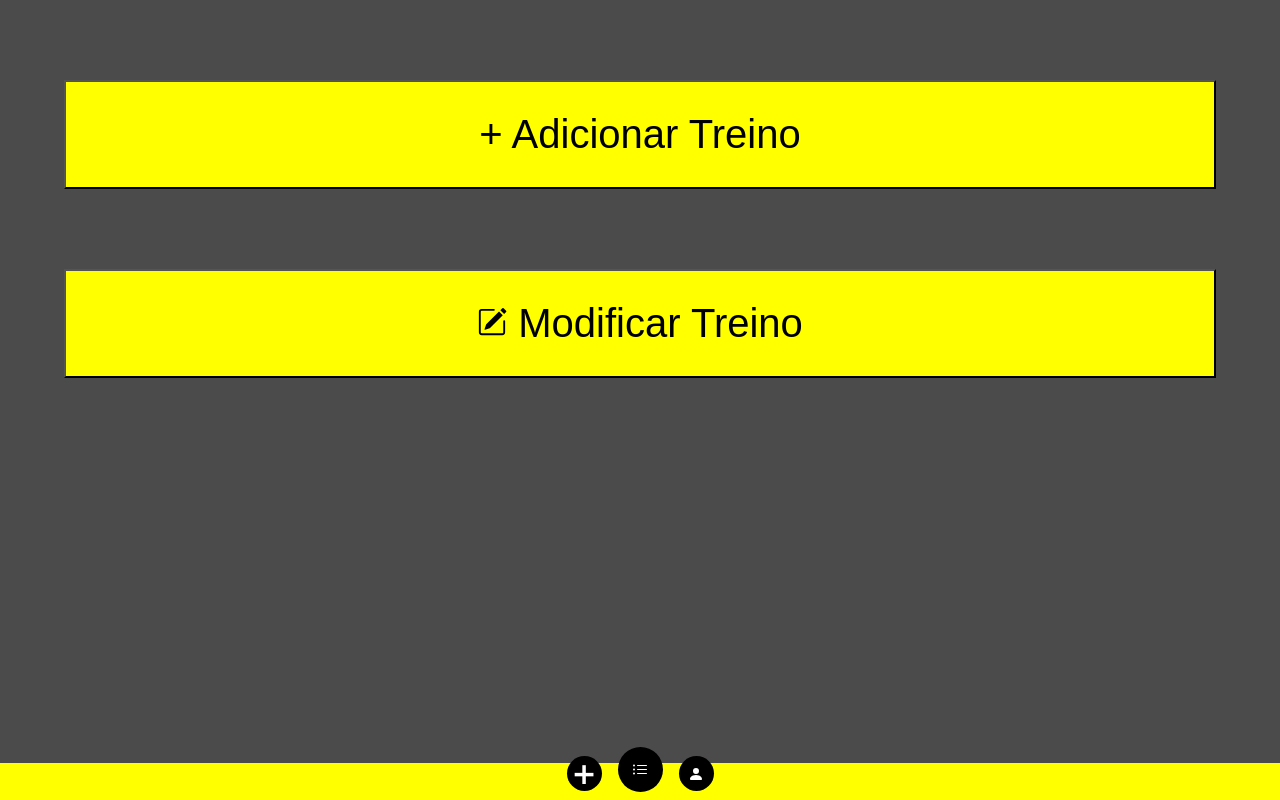
After one commit to AdrianFurquim/Academy-Training, a PHP site: page /adicionarTreino.html in a window 1280 px wide. The commit adds this page. Run offline with PHP 8.4, Linux system fonts and the light colour scheme.

Commit message:
Adicionando telas AdicionarTreino e usuario

```diff
--- /dev/null
+++ b/adicionarTreino.html
@@ -0,0 +1,42 @@
+<!DOCTYPE html>
+<html lang="en">
+<head>
+    <meta charset="UTF-8">
+    <meta name="viewport" content="width=device-width, initial-scale=1.0">
+    <title>Academy Training</title>
+    <link rel="stylesheet" href="style.css">
+</head>
+<body>
+
+    <header>
+        <nav>
+            <a href="adicionarTreino.html">
+                <div class="criar_treino">+</div>
+            </a>
+            <a href="index.html" class="meus_treinos_link">
+                <svg xmlns="http://www.w3.org/2000/svg" width="16" height="16" fill="currentColor" class="bi bi-list-ul" viewBox="0 0 16 16">
+                    <path fill-rule="evenodd" d="M5 11.5a.5.5 0 0 1 .5-.5h9a.5.5 0 0 1 0 1h-9a.5.5 0 0 1-.5-.5m0-4a.5.5 0 0 1 .5-.5h9a.5.5 0 0 1 0 1h-9a.5.5 0 0 1-.5-.5m0-4a.5.5 0 0 1 .5-.5h9a.5.5 0 0 1 0 1h-9a.5.5 0 0 1-.5-.5m-3 1a1 1 0 1 0 0-2 1 1 0 0 0 0 2m0 4a1 1 0 1 0 0-2 1 1 0 0 0 0 2m0 4a1 1 0 1 0 0-2 1 1 0 0 0 0 2"/>
+                </svg>
+            </a>
+            <a href="login.html" class="login_link">
+                <svg xmlns="http://www.w3.org/2000/svg" width="16" height="16" fill="currentColor" class="bi bi-person-fill" viewBox="0 0 16 16">
+                    <path d="M3 14s-1 0-1-1 1-4 6-4 6 3 6 4-1 1-1 1zm5-6a3 3 0 1 0 0-6 3 3 0 0 0 0 6"/>
+                </svg>
+            </a>
+        </nav>
+    </header>
+
+    <section class="escolha">
+        <button>
+            + Adicionar Treino</button>
+        <button>
+            <svg xmlns="http://www.w3.org/2000/svg" width="16" height="16" fill="currentColor" class="bi bi-pencil-square" viewBox="0 0 16 16">
+                <path d="M15.502 1.94a.5.5 0 0 1 0 .706L14.459 3.69l-2-2L13.502.646a.5.5 0 0 1 .707 0l1.293 1.293zm-1.75 2.456-2-2L4.939 9.21a.5.5 0 0 0-.121.196l-.805 2.414a.25.25 0 0 0 .316.316l2.414-.805a.5.5 0 0 0 .196-.12l6.813-6.814z"/>
+                <path fill-rule="evenodd" d="M1 13.5A1.5 1.5 0 0 0 2.5 15h11a1.5 1.5 0 0 0 1.5-1.5v-6a.5.5 0 0 0-1 0v6a.5.5 0 0 1-.5.5h-11a.5.5 0 0 1-.5-.5v-11a.5.5 0 0 1 .5-.5H9a.5.5 0 0 0 0-1H2.5A1.5 1.5 0 0 0 1 2.5z"/>
+            </svg>
+            Modificar Treino</button>
+    </section>
+
+    <script src="script.js"></script>
+</body>
+</html>
--- a/script.js
+++ b/script.js
@@ -4,6 +4,8 @@ let table_quarta = document.getElementById("table_quarta");
 let table_quinta = document.getElementById("table_quinta");
 let table_sexta = document.getElementById("table_sexta");
 let table_sabado = document.getElementById("table_sabado");
+
+let trs = document.getElementsByTagName("tr")
 
 function segunda(){
     table_segunda.style.display = "block";
@@ -12,6 +14,7 @@ function segunda(){
     table_quinta.style.display = "none";
     table_sexta.style.display = "none";
     table_sabado.style.display = "none";
+    trs[1].style.background = "black";
 }
 
 function terca(){
--- a/style.css
+++ b/style.css
@@ -3,36 +3,37 @@ body{
     margin: 0;
     background-color: rgb(75, 75, 75);
     color: white;
+    font-family:'Lucida Sans', 'Lucida Sans Regular', 'Lucida Grande', 'Lucida Sans Unicode', Geneva, Verdana, sans-serif;
 }
 
 header{
     background-color: yellow;
     width: 100%;
-    padding-top: 0.1em;
-    padding-bottom: 0.1em;
+    padding-top: 0.5em;
+    padding-bottom: 0.5em;
     display: flex;
-    justify-content: space-between;
+    justify-content: center;
     position: fixed;
     bottom: 0;
 }
 
 nav a{
     color: black;
+    margin-top: -0.5em;
     text-decoration: none;
-    margin-right: 1em;
 }
 
 nav{
     margin: auto;
-    margin-right: 1em;
     display: flex;
+    gap: 1em;
 }
 
 header h2{
     color: black;
 }
 
-.criar_treino{
+.criar_treino, .login_link{
     background-color: black;
     color: white;
     width: 35px;
@@ -42,6 +43,40 @@ header h2{
     font-weight: bold;
     justify-content: center;
     border-radius: 100%;
+    transition: 0.3s;
+    align-items: center;
+}
+
+.meus_treinos_link{
+    margin-top: -0.6em;
+    background-color: black;
+    color: white;
+    width: 45px;
+    height: 45px;
+    display: flex;
+    font-size: 40px;
+    justify-content: center;
+    border-radius: 100%;
+    transition: 0.3s;
+    align-items: center;
+}
+
+.criar_treino{
+    margin-top: -0.25em;
+}
+
+.criar_treino:hover, .login_link:hover{
+    width: 45px;
+    height: 45px;
+    font-size: 40px;
+    color: rgb(255, 255, 130);
+}
+
+.meus_treinos_link:hover{
+    width: 55px;
+    height: 55px;
+    font-size: 50px;
+    color: rgb(255, 255, 130);
 }
 
 .conteiner_dia_treino{
@@ -86,3 +121,57 @@ th, td {
     display: flex;
     justify-content: center;
 }
+
+/* Adicionar Treino ==================================================================================================================== */
+
+.escolha{
+    display: flex;
+    flex-direction: column;
+}
+
+.escolha button{
+    background-color: yellow;
+    width: 90%;
+    padding: 30px;
+    margin: auto;
+    font-size: 40px;
+    margin-top: 2em;
+    transition: 0.3s;
+    cursor: pointer;
+}
+
+.escolha svg{
+    width: 30px;
+    height: 30px;
+}
+
+.escolha button:hover{
+    background-color: yellow;
+    width: 95%;
+    padding: 35px;
+}
+
+/* Login ============================================================================================================================================================== */
+
+.conteiner_login{
+    border: 1px solid white;
+    width: 90%;
+    height: 90%;
+    margin: auto;
+    margin-top: 1.2em;
+}
+
+.foto_login{
+    width: 50%;
+    border-radius: 100%;
+    border: 2px solid white;
+    margin-top: 1em;
+}
+
+.imagem_login{
+    text-align: center;
+}
+
+.dados_login{
+    margin-left: 3em;
+}
```
Also changed, not shown: index.html (+18 -10 lines), login.html (added, +46 -0 lines), assets/img/person-circle.svg (added).
